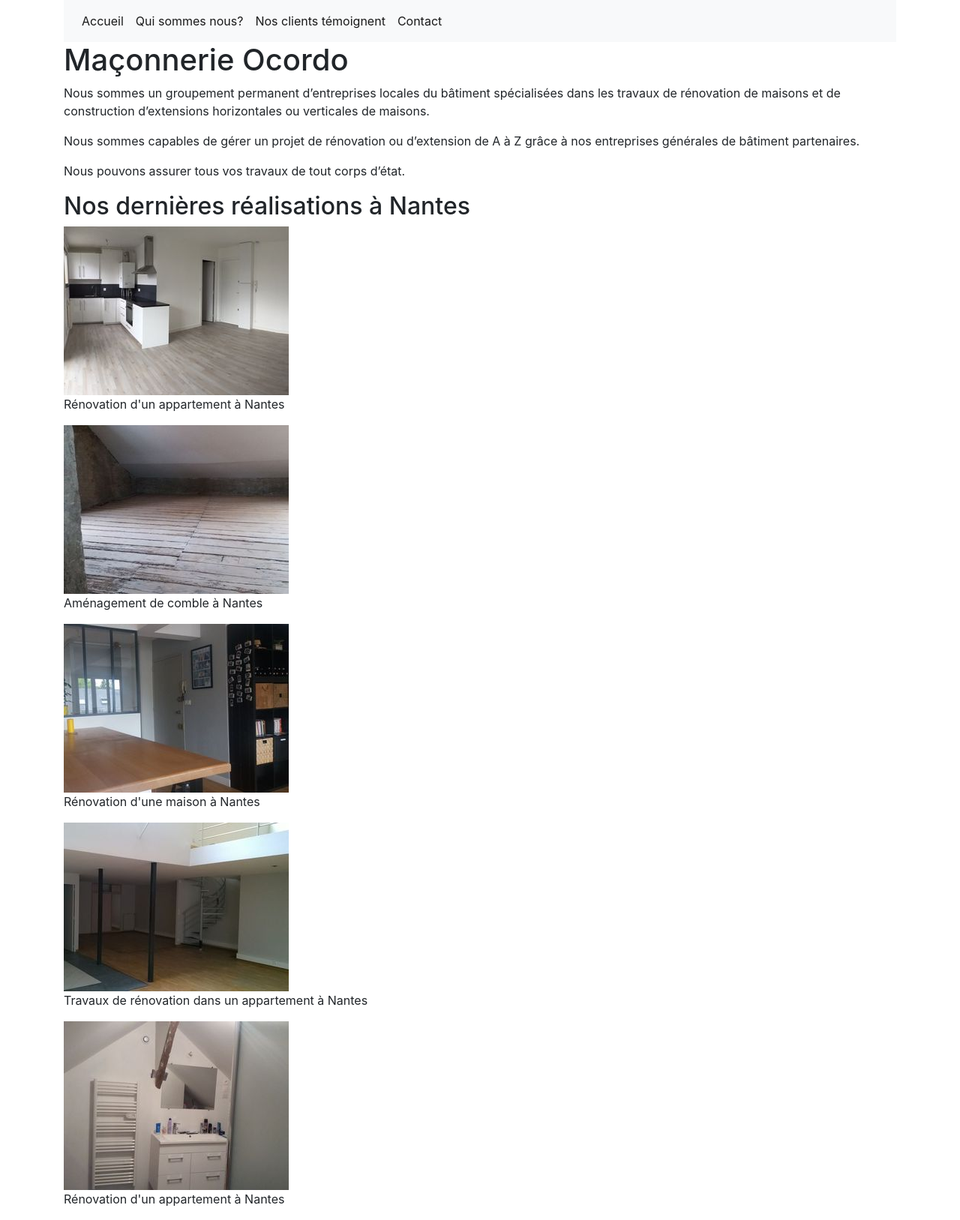
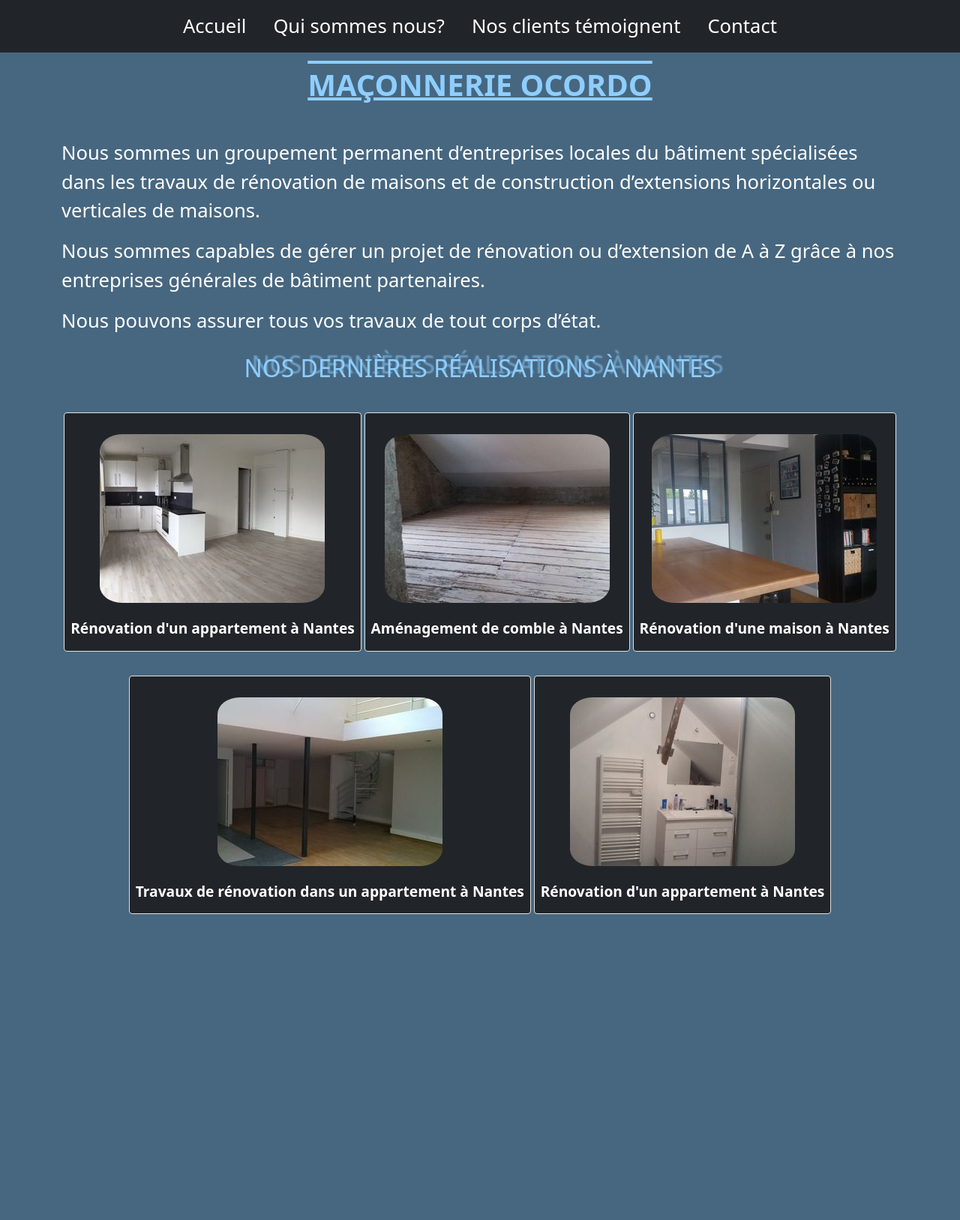
Before and after one commit to FlorianLaronde/ProjetPhpGroupe, a PHP site: page / in a window 1280 px wide. Shown: the whole page at 75% size. After the commit the page ends 1219 px from the top, so only its background shows below. Run offline with PHP 8.4, Linux system fonts and the light colour scheme.

Commit message:
Design terminé

```diff
--- /dev/null
+++ b/assets/css/index.css
@@ -0,0 +1,71 @@
+* {
+    box-sizing: border-box;
+    margin: 0;
+    padding: 0;
+}
+
+body {
+    background-color: #476780;
+}
+
+/* *********************************** */
+/* NAVBAR */
+
+#navbar a {
+    color: white;
+    margin: 0 10px;
+    transform: scale(1.0);
+    transition:  1s ease-out;
+}
+
+/* Survol des liens Navbar */
+#navbar a:hover {
+    color: #8ECEFF;
+    transform: scale(1.2);
+    transition: all 1s ease-out;
+}
+
+/* *********************************** */
+/* Titres, paragraphes, listes */
+h1 {
+    color: #8ECEFF;
+    text-transform: uppercase;
+    text-decoration: underline overline;
+    padding-top: 8%;
+    font-weight: bolder;
+}
+
+h2 {
+    color: #8ECEFF;
+    text-transform: uppercase;
+    text-shadow: 10px -5px 2px rgba(142,206,255,0.6);
+}
+
+h3 {
+    text-shadow: 10px -5px 2px rgba(142,206,255,0.6);
+}
+
+p, li {
+    font-size: 160%;
+    color: white;
+}
+
+
+/* ***************************************** */
+/* Images */
+img {
+    transform: scale(1.0);
+    transition:  1s ease-out;
+    border-radius: 10%;
+}
+
+img:hover {
+    transform: scale(1.1);
+    transition: all 1s ease-out;
+}
+
+/* ******************************************* */
+
+iframe {
+    float: none!important;
+}
--- a/views/menu.php
+++ b/views/menu.php
@@ -1,11 +1,11 @@
 <!-- Navbar -->
-<nav class="navbar navbar-expand-lg navbar-light bg-light">
+<nav id="navbar" class="fixed-top navbar navbar-expand-lg navbar-dark bg-dark">
     <button class="navbar-toggler" type="button" data-toggle="collapse" data-target="#navbarNav"
         aria-controls="navbarNav" aria-expanded="false" aria-label="Toggle navigation">
         <span class="navbar-toggler-icon"></span>
     </button>
     <div class="collapse navbar-collapse" id="navbarNav">
-        <ul class="navbar-nav">
+        <ul class="navbar-nav mx-auto">
 
             <!-- On boucle sur le tableau $website afvec la propriété page
             pour affucher chaque élément du menu -->
--- a/views/templates/header.php
+++ b/views/templates/header.php
@@ -3,8 +3,10 @@
 <head>
     <meta charset="UTF-8">
     <meta name="viewport" content="width=device-width, initial-scale=1.0">
+
     <link rel="stylesheet" href="https://cdn.jsdelivr.net/npm/bootstrap@4.5.3/dist/css/bootstrap.min.css" integrity="sha384-TX8t27EcRE3e/ihU7zmQxVncDAy5uIKz4rEkgIXeMed4M0jlfIDPvg6uqKI2xXr2" crossorigin="anonymous">
-
+    <link href="https://cdn.jsdelivr.net/npm/bootstrap@5.0.0-beta1/dist/css/bootstrap.min.css" rel="stylesheet" integrity="sha384-giJF6kkoqNQ00vy+HMDP7azOuL0xtbfIcaT9wjKHr8RbDVddVHyTfAAsrekwKmP1" crossorigin="anonymous">
+    <link rel="stylesheet" href="assets\css\index.css">
     <!-- Affichage du tire de la page en focntion de la page séléctionnée -->
     <title><?=$title?></title>
 </head>
```
Also changed, not shown: utils/source.xml (+63 -34 lines).
